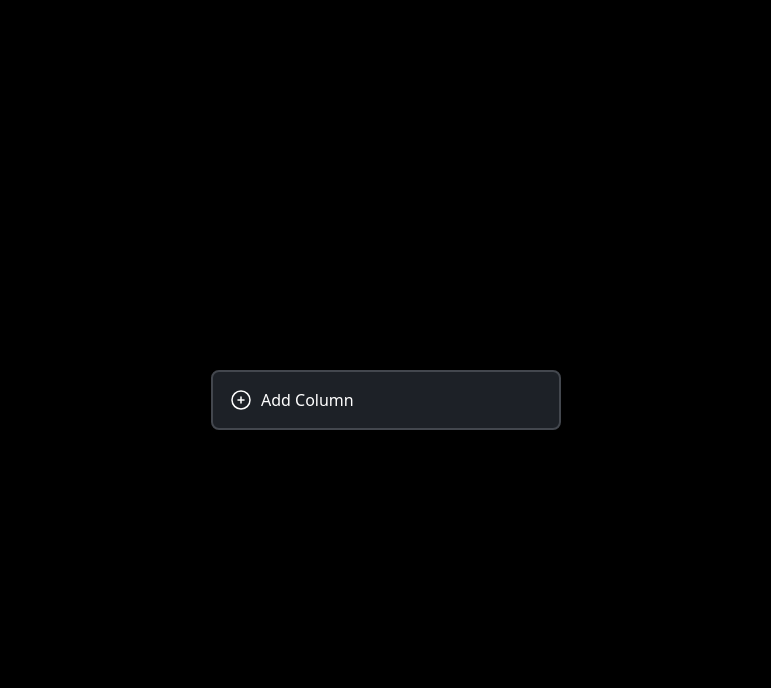
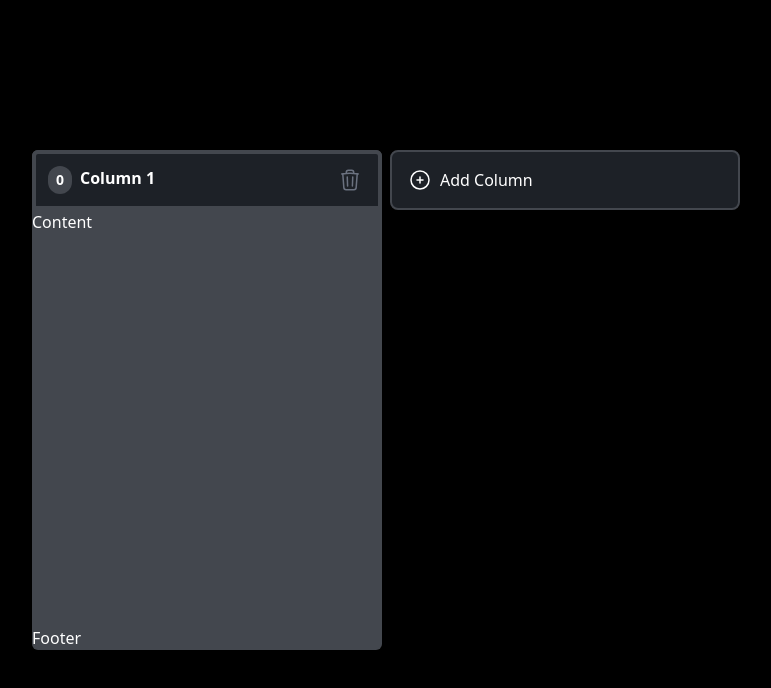
Before and after one commit to MarekRykaczewski/kan-view, a React (Vite) app: page / in a window 1280 px wide. Both pictures are taken after a click on the button "Add Column". Shown: the top 688 px of the page, without its empty margins (254-1025 px from the left). Built offline with nearby package versions, Linux system fonts and the light colour scheme.

Commit message:
implement columns

```diff
--- /dev/null
+++ b/src/components/ColumnContainer.tsx
@@ -0,0 +1,36 @@
+import { Column, Id } from '../types';
+import TrashIcon from '../icons/TrashIcon';
+
+interface Props {
+  column: Column;
+  deleteColumn: (id: Id) => void;
+}
+
+function ColumnContainer(props: Props) {
+  const { column, deleteColumn } = props;
+  return (
+    <div className="bg-shadeTwo w-[350px] h-[500px] max-h-[500px] rounded-md flex flex-col">
+      <div className="bg-shadeOne text-md h-[60px] cursor-pointer rounded-md rounded-b-none p-3 font-bold border-shadeTwo border-4 flex items-center justify-between">
+        <div className="flex gap-2">
+          <div className="flex justify-center items-center bg-shadeTwo px-2 py-1 text-sm rounded-full">
+            0
+          </div>
+          {column.title}
+        </div>
+        <button
+          onClick={() => {
+            deleteColumn(column.id);
+          }}
+          className="stroke-gray-500 hover:stroke-white hober:bg-shadeTwo rounded px-1 py-2"
+        >
+          <TrashIcon />
+        </button>
+      </div>
+
+      <div className="flex flex-grow">Content</div>
+      <div>Footer</div>
+    </div>
+  );
+}
+
+export default ColumnContainer;
--- a/src/components/KanbanBoard.tsx
+++ b/src/components/KanbanBoard.tsx
@@ -1,10 +1,47 @@
+import { useState } from 'react';
 import PlusIcon from '../icons/PlusIcon';
+import { Column } from '../types';
+import ColumnContainer from './ColumnContainer';
 
 function KanbanBoard() {
+  const [columns, setColumns] = useState<Column[]>([]);
+
+  function createNewColumn() {
+    const columnToAdd: Column = {
+      id: generateId(),
+      title: `Column ${columns.length + 1}`,
+    };
+
+    setColumns([...columns, columnToAdd]);
+  }
+
+  function deleteColumn(id: Id) {
+    const filteredColumns = columns.filter((col) => col.id !== id);
+    setColumns(filteredColumns);
+  }
+
+  function generateId() {
+    return Math.floor(Math.random() * 10000);
+  }
+
   return (
     <div className="m-auto flex min-h-screen w-full items-center overflow-x-auto overflow-y-hidden px-[40px]">
-      <div className="m-auto">
-        <button className="h-[60px] w-[350px] min-w-[350px] cursor-pointer rounded-lg bg-shadeOne border-2 border-shadeTwo p-4 ring-accentMain hover:ring-2 flex gap-2">
+      <div className="m-auto flex gap-2">
+        <div className="flex gap-4">
+          {columns.map((col) => (
+            <ColumnContainer
+              key={col.id}
+              column={col}
+              deleteColumn={deleteColumn}
+            />
+          ))}
+        </div>
+        <button
+          onClick={() => {
+            createNewColumn();
+          }}
+          className="h-[60px] w-[350px] min-w-[350px] cursor-pointer rounded-lg bg-shadeOne border-2 border-shadeTwo p-4 ring-accentMain hover:ring-2 flex gap-2"
+        >
           <PlusIcon />
           Add Column
         </button>
--- /dev/null
+++ b/src/icons/TrashIcon.tsx
@@ -0,0 +1,19 @@
+function TrashIcon() {
+  return (
+    <svg
+      xmlns="http://www.w3.org/2000/svg"
+      fill="none"
+      viewBox="0 0 24 24"
+      strokeWidth={1.5}
+      className="w-6 h-6"
+    >
+      <path
+        strokeLinecap="round"
+        strokeLinejoin="round"
+        d="M14.74 9l-.346 9m-4.788 0L9.26 9m9.968-3.21c.342.052.682.107 1.022.166m-1.022-.165L18.16 19.673a2.25 2.25 0 01-2.244 2.077H8.084a2.25 2.25 0 01-2.244-2.077L4.772 5.79m14.456 0a48.108 48.108 0 00-3.478-.397m-12 .562c.34-.059.68-.114 1.022-.165m0 0a48.11 48.11 0 013.478-.397m7.5 0v-.916c0-1.18-.91-2.164-2.09-2.201a51.964 51.964 0 00-3.32 0c-1.18.037-2.09 1.022-2.09 2.201v.916m7.5 0a48.667 48.667 0 00-7.5 0"
+      />
+    </svg>
+  );
+}
+
+export default TrashIcon;
--- /dev/null
+++ b/src/types.ts
@@ -0,0 +1,6 @@
+export type Id = string | number;
+
+export type Column = {
+  id: IdleDeadline;
+  title: string;
+};
```
